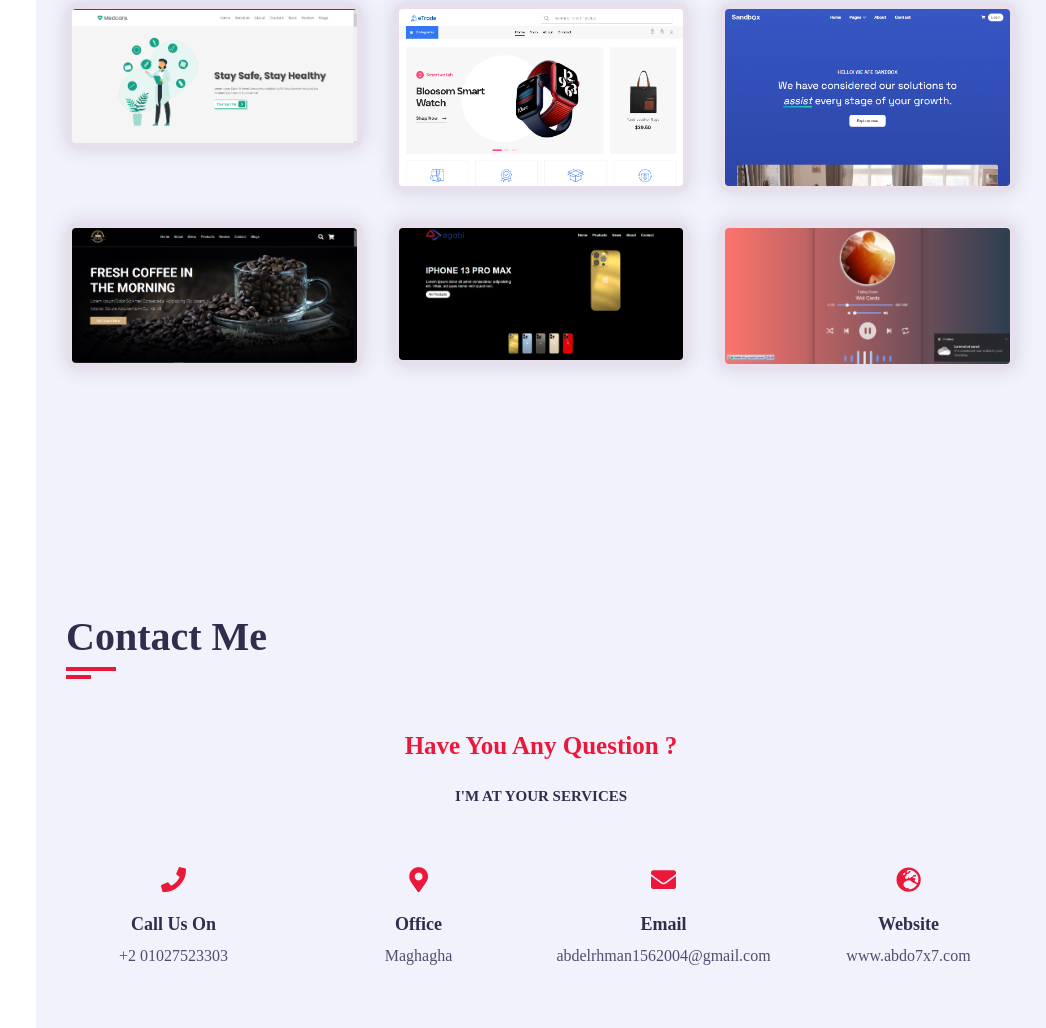
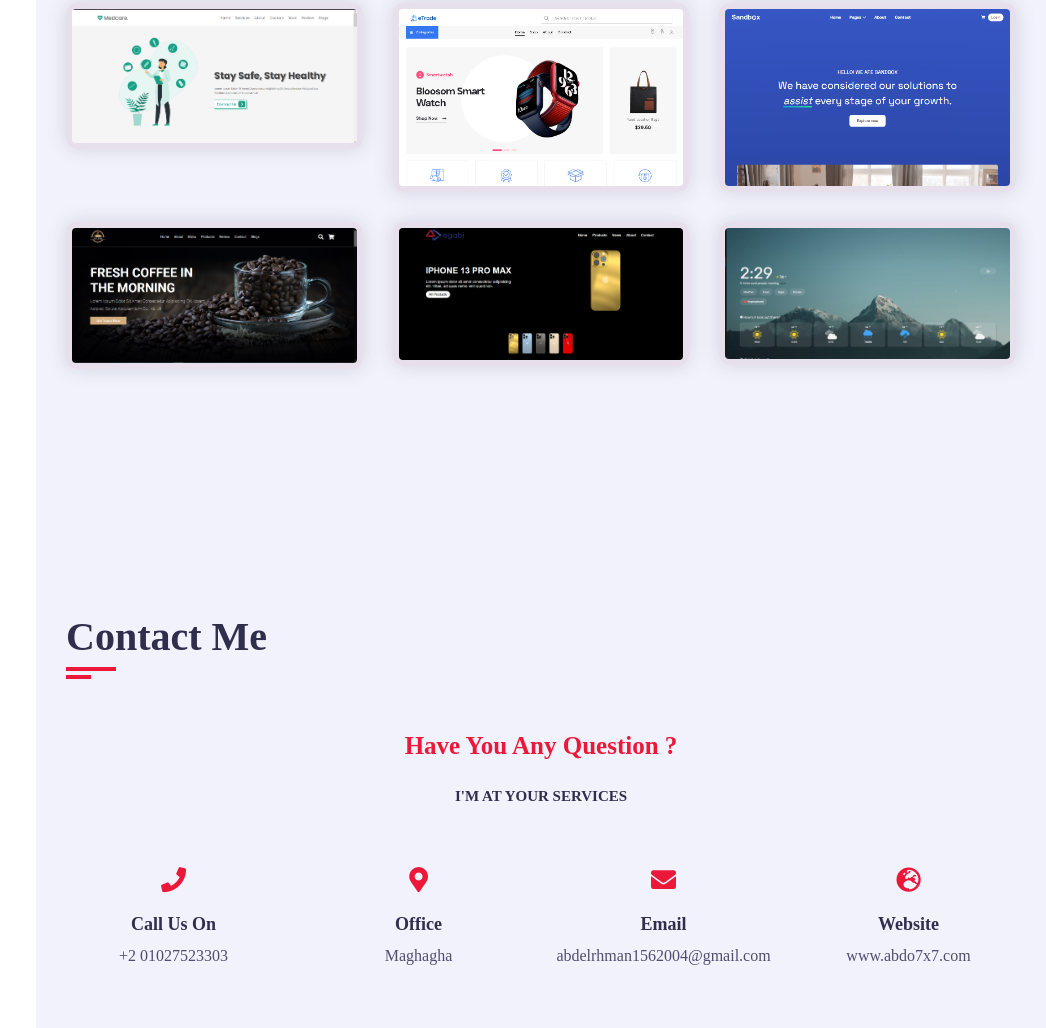
Before and after one commit to abdo7x77/my-Personal-Portfolio--main, a plain HTML site: page index.html in a window 1280 px wide. Shown: the part 3167-4195 px from the top of the page, without its empty margins (234-1280 px from the left). Drawn offline with nearby package versions, Linux system fonts and the light colour scheme; a web font is replaced by a local one.

Commit message:
my portfilio

```diff
--- a/index.html
+++ b/index.html
@@ -356,7 +356,7 @@
                 <div class="project-item padd-15">
                     <div class="project-item-inner shadow-dark">
                         <div class="project-img">
-                            <img src="images/pro6.png" >
+                            <img src="images/Screenshot 2024-05-12 142950.png" >
                         </div>
                     </div>
                 </div>
```
Also changed, not shown: images/Screenshot 2024-05-12 142950.png (added).
